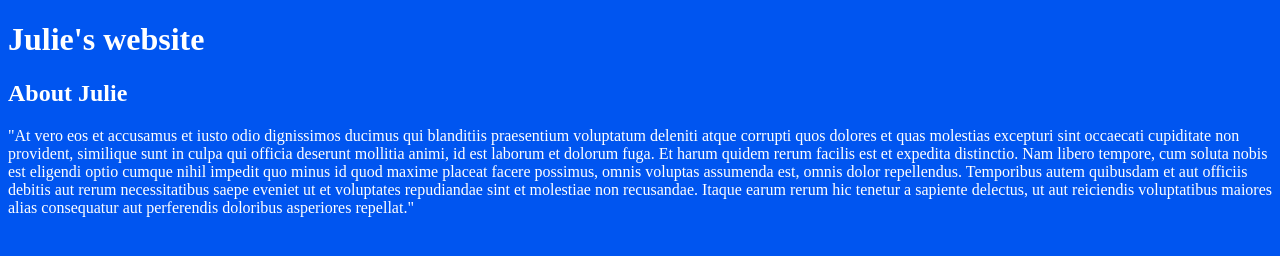
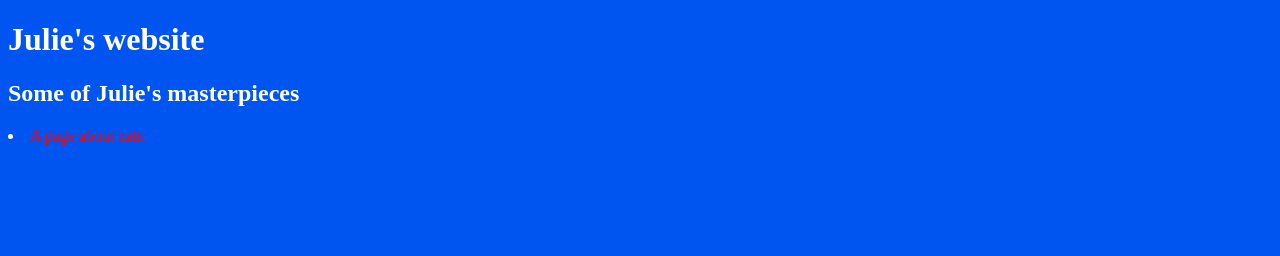
Before and after one commit to skolnikskolnik/skolnikskolnik.github.io, a plain HTML site: page index.html in a window 1280 px wide. Drawn offline with Linux system fonts and the light colour scheme.

Commit message:
added a hyperlink

```diff
--- a/index.html
+++ b/index.html
@@ -8,7 +8,9 @@
 </head>
 <body>
     <h1>Julie's website</h1>
-    <h2>About Julie</h2>
-    <p>"At vero eos et accusamus et iusto odio dignissimos ducimus qui blanditiis praesentium voluptatum deleniti atque corrupti quos dolores et quas molestias excepturi sint occaecati cupiditate non provident, similique sunt in culpa qui officia deserunt mollitia animi, id est laborum et dolorum fuga. Et harum quidem rerum facilis est et expedita distinctio. Nam libero tempore, cum soluta nobis est eligendi optio cumque nihil impedit quo minus id quod maxime placeat facere possimus, omnis voluptas assumenda est, omnis dolor repellendus. Temporibus autem quibusdam et aut officiis debitis aut rerum necessitatibus saepe eveniet ut et voluptates repudiandae sint et molestiae non recusandae. Itaque earum rerum hic tenetur a sapiente delectus, ut aut reiciendis voluptatibus maiores alias consequatur aut perferendis doloribus asperiores repellat."</p>
+    <h2>Some of Julie's masterpieces</h2>
+    <u1>
+        <li> <a ref="https://skolnikskolnik.github.io/catsarethebest/">A page about cats.</a> </li>
+    </u1>
 </body>
 </html>
--- a/style.css
+++ b/style.css
@@ -2,3 +2,6 @@
     background-color:#0055F0;
     color: white;
 }
+a{
+    color: red;
+}
```
